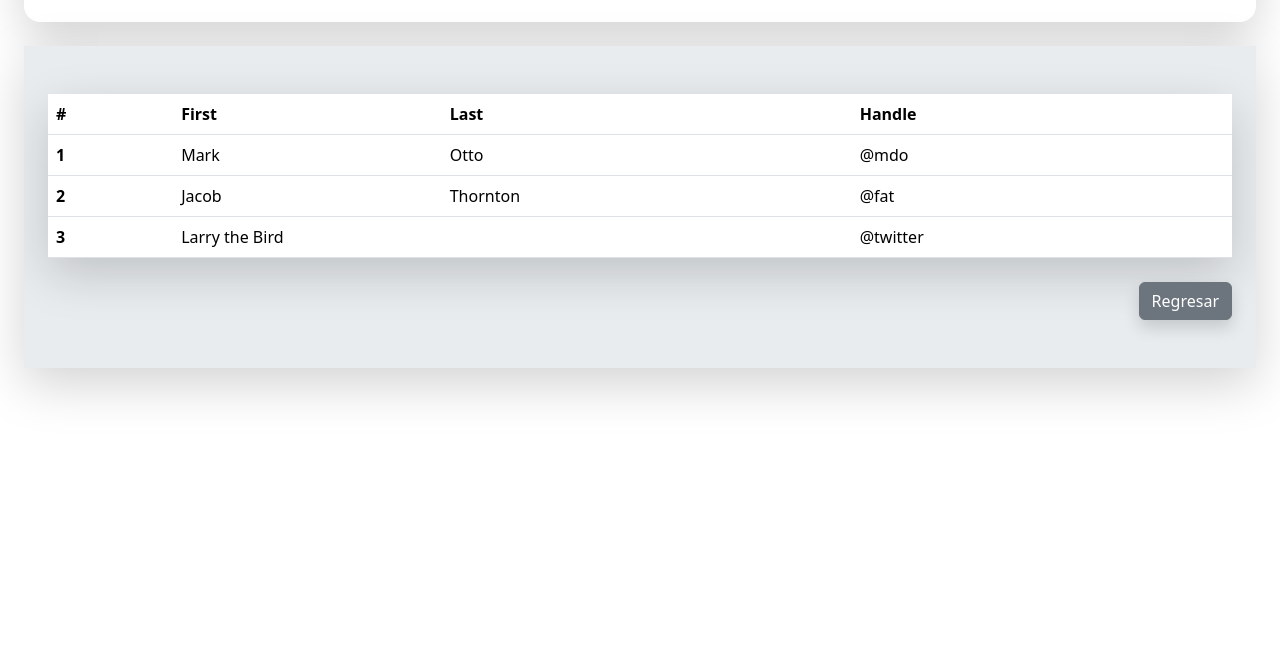
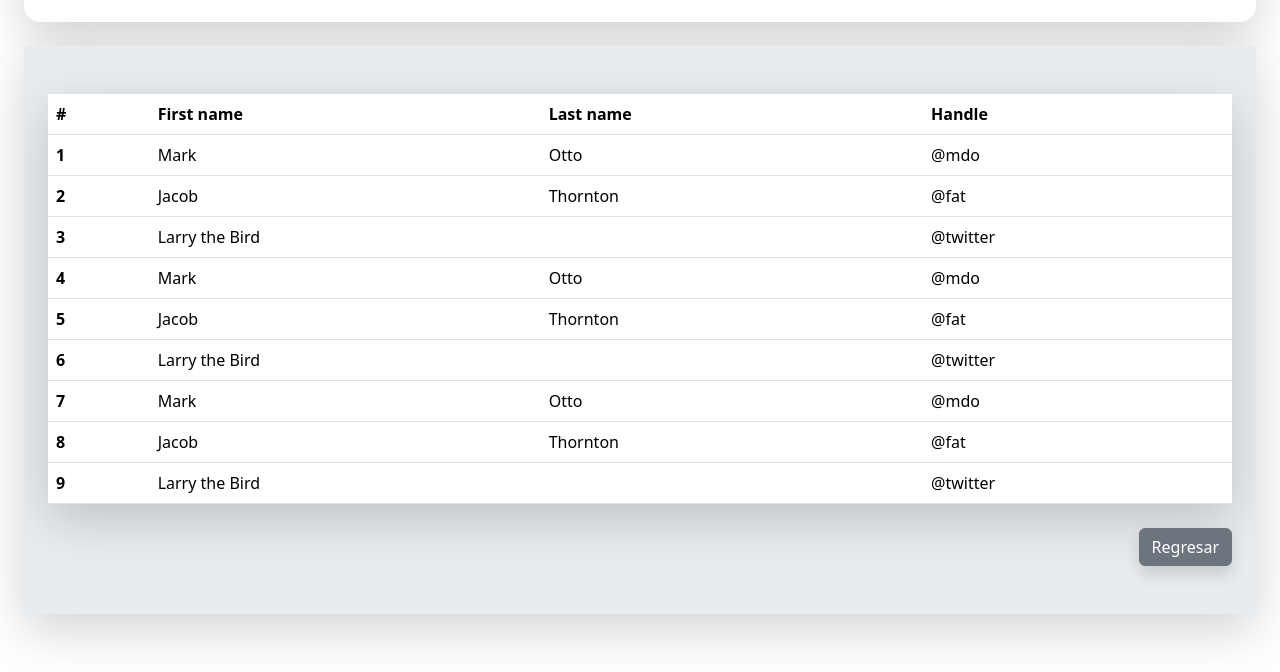
Before and after one commit to Miller38/prototipo-aplicacion-web, a plain HTML site: page listar-pacientes.html in a window 1280 px wide. Shown: the part 128-800 px from the top of the page. Drawn offline with nearby package versions, Linux system fonts and the light colour scheme.

```diff
--- a/listar-pacientes.html
+++ b/listar-pacientes.html
@@ -35,7 +35,7 @@
         <ol class="list-unstyled"> <!-- Lista sin estilos -->
             <li class="bg-white rounded-4 shadow-lg p-4 mb-4">
                 <!-- Elemento de lista con fondo blanco, bordes redondeados, sombra y relleno -->
-                <h2 class="mb-3 text-center"><a href="#introduccion" class="text-decoration-none">Lista de
+                <h2 class="mb-3 text-center"><a href="#introduccion" class="text-decoration-none text-uppercase">Lista de
                         Pacientes</a></h2> <!-- Título de nivel 2 centrado con un enlace -->
 
 
@@ -49,8 +49,8 @@
                                 <thead>
                                   <tr>
                                     <th scope="col">#</th>
-                                    <th scope="col">First</th>
-                                    <th scope="col">Last</th>
+                                    <th scope="col">First name</th>
+                                    <th scope="col">Last name</th>
                                     <th scope="col">Handle</th>
                                   </tr>
                                 </thead>
@@ -72,8 +72,41 @@
                                     <td colspan="2">Larry the Bird</td>
                                     <td>@twitter</td>
                                   </tr>
+                                  <tr>
+                                    <th scope="row">4</th>
+                                    <td>Mark</td>
+                                    <td>Otto</td>
+                                    <td>@mdo</td>
+                                  </tr>
+                                  <tr>
+                                    <th scope="row">5</th>
+                                    <td>Jacob</td>
+                                    <td>Thornton</td>
+                                    <td>@fat</td>
+                                  </tr>
+                                  <tr>
+                                    <th scope="row">6</th>
+                                    <td colspan="2">Larry the Bird</td>
+                                    <td>@twitter</td>
+                                  </tr>
                                 </tbody>
-
+                                <tr>
+                                  <th scope="row">7</th>
+                                  <td>Mark</td>
+                                  <td>Otto</td>
+                                  <td>@mdo</td>
+                                </tr>
+                                <tr>
+                                  <th scope="row">8</th>
+                                  <td>Jacob</td>
+                                  <td>Thornton</td>
+                                  <td>@fat</td>
+                                </tr>
+                                <tr>
+                                  <th scope="row">9</th>
+                                  <td colspan="2">Larry the Bird</td>
+                                  <td>@twitter</td>
+                                </tr>
                               </table>
                               <div class="d-grid gap-2 d-md-flex justify-content-md-end">
                                 <button type="submit" class="btn btn-secondary btn-without-style shadow"><a href="/admin.html" class="text-decoration-none text-white">Regresar</a></button>
```
Also changed, not shown: agenda.html (+4 -4 lines), configuracion.html (+1 -1 lines), facturacion.html (+1 -1 lines), historias.html (+4 -4 lines).
